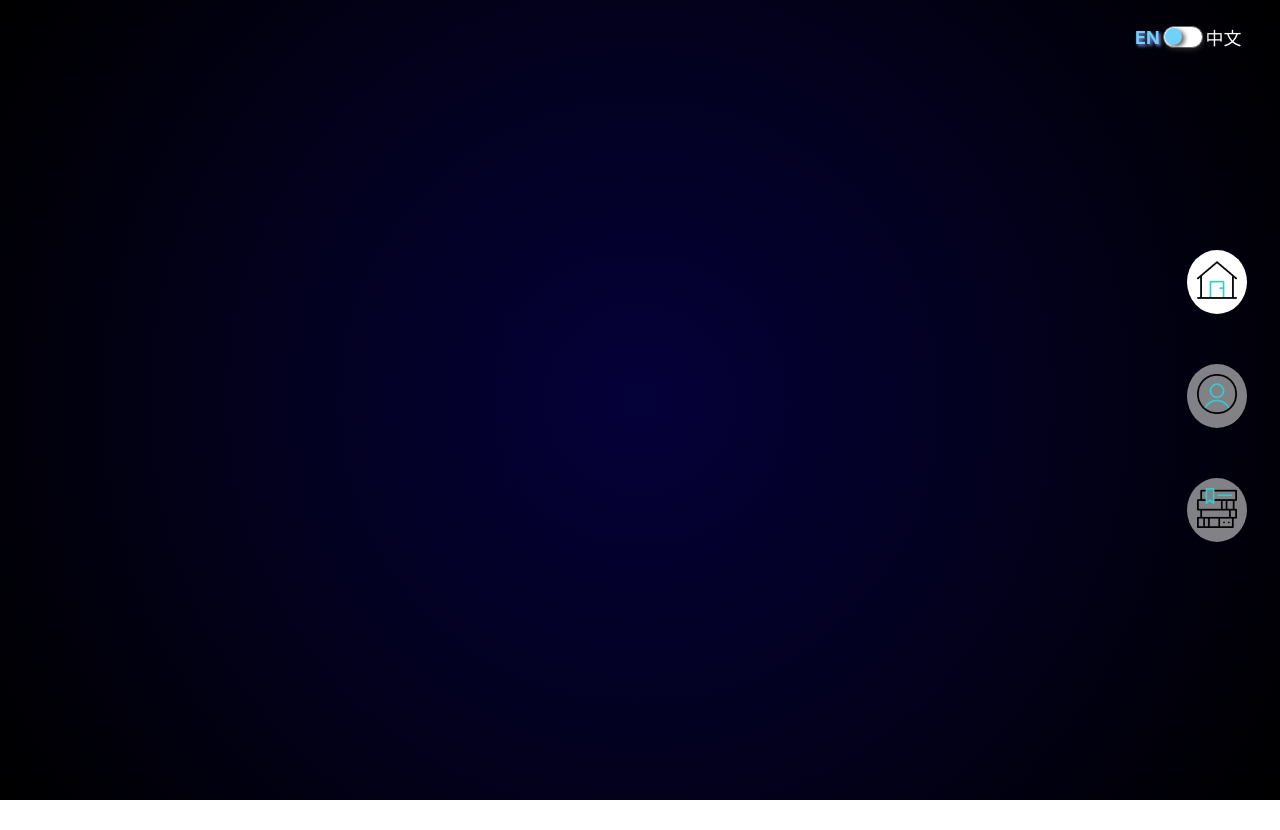
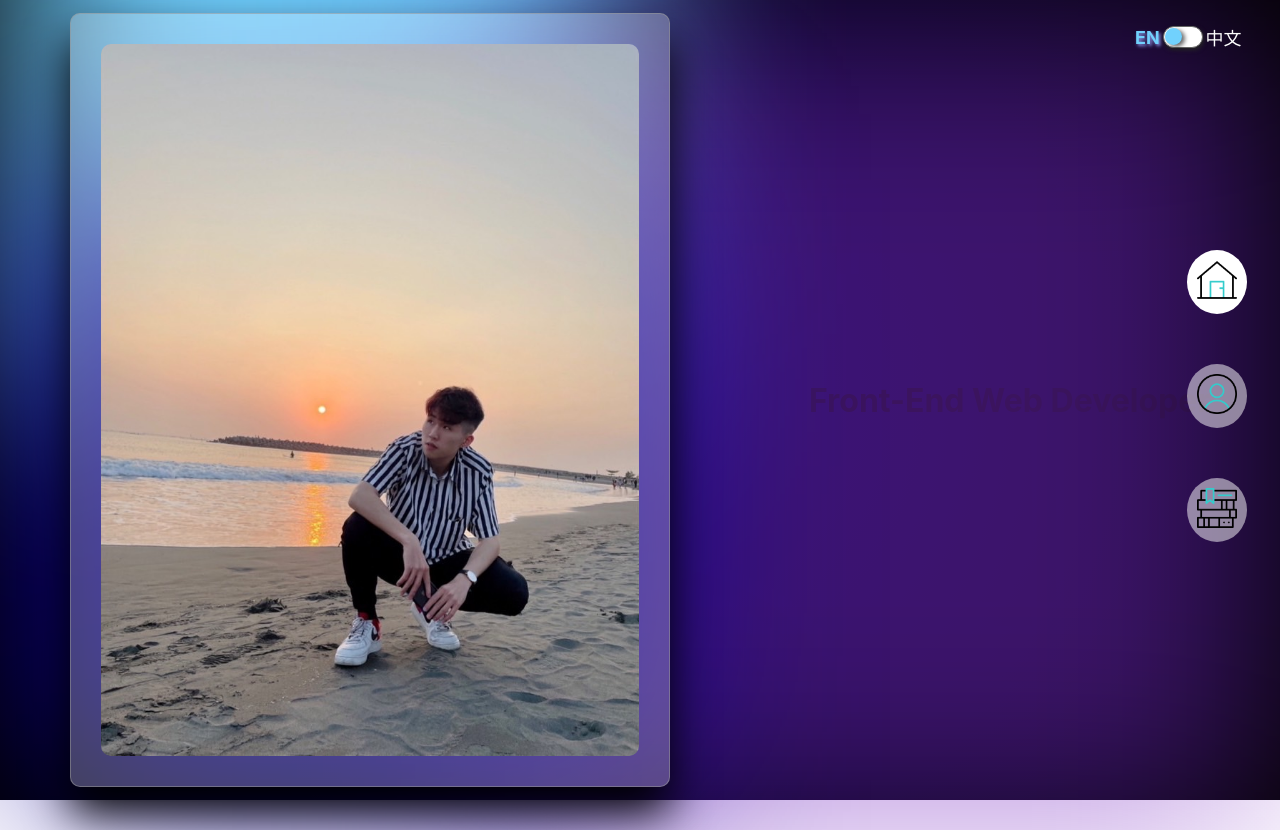
Before and after one commit to felff/personal-website, a Next.js app: page / in a window 1280 px wide. Before the commit the page ends 800 px from the top, so only its background shows below. Built offline with nearby package versions, Linux system fonts and the light colour scheme.

Commit message:
update home css

```diff
--- a/src/pages/home.tsx
+++ b/src/pages/home.tsx
@@ -1,13 +1,54 @@
 import React from 'react'
-import  Style  from '../styles/home.module.css'
+import Style from '../styles/home.module.css'
+import SELFIE from '../imgs/selfie.jpg'
 
 interface homeProp {
-    setCurrentPage:React.Dispatch<React.SetStateAction<string>>
+    setCurrentPage: React.Dispatch<React.SetStateAction<string>>
 }
 const home = ({ setCurrentPage }: homeProp) => {
     return (
-        <div className={Style.container}>
-
+        <div className={Style.bg}>
+            <div className={Style.color}></div>
+            <div className={Style.color}></div>
+            <div className={Style.color}></div>
+            <div className={Style.container}>
+                <div className={Style.selfie}>
+                    <img
+                        src={SELFIE.src}
+                        alt="selfie"
+                        className={Style.img}
+                        width="100%"
+                        height="100%"
+                    />
+                </div>
+            </div>
+            <div className={Style.about}>
+                <h1 className={Style.name}>
+                    <span>F</span>
+                    <span>r</span>
+                    <span>o</span>
+                    <span>n</span>
+                    <span>t</span>
+                    <span>-</span>
+                    <span>E</span>
+                    <span>n</span>
+                    <span>d</span>
+                    <span> </span>
+                    <span>W</span>
+                    <span>e</span>
+                    <span>b</span>
+                    <span> </span>
+                    <span>D</span>
+                    <span>e</span>
+                    <span>v</span>
+                    <span>e</span>
+                    <span>l</span>
+                    <span>o</span>
+                    <span>p</span>
+                    <span>e</span>
+                    <span>r</span>
+                </h1>
+            </div>
         </div>
     )
 }
--- a/src/styles/Home.module.css
+++ b/src/styles/Home.module.css
@@ -1,4 +1,60 @@
-.container{
+.bg {
+    display: flex;
+    justify-content: space-around;
+    align-items: center;
     width: 100%;
-    height: 100vh;
+    min-height: 100vh;
 }
+
+.color {
+    position: absolute;
+    filter: blur(100px);
+}
+
+.color:nth-child(1) {
+    top: -200px;
+    left: 20px;
+    width: 600px;
+    height: 600px;
+    background-color: rgb(113, 209, 253);
+}
+
+.color:nth-child(2) {
+    bottom: -30px;
+    right: 20px;
+    width: 800px;
+    height: 800px;
+    background-color: rgba(121, 42, 194, 0.486);
+}
+
+.color:nth-child(3) {
+    bottom: 20px;
+    left: 50px;
+    width: 600px;
+    height: 600px;
+    background-color: rgb(15, 0, 153);
+}
+
+
+.selfie {
+    width: 100%;
+    background-color: rgba(255, 255, 255, 0.253);
+    box-shadow: 0 25px 45px black;
+    padding: 30px;
+    display: flex;
+    justify-content: center;
+    align-items: center;
+    border-radius: 10px;
+    border: 1px solid rgba(151, 151, 151, 0.562);
+}
+
+.img {
+    border-radius: 10px;
+}
+
+@media (min-width:1140px) {
+    .container {
+        position: relative;
+        width: 600px;
+    }
+}
--- a/src/styles/index.module.css
+++ b/src/styles/index.module.css
@@ -1,6 +1,6 @@
 .container {
     background: radial-gradient(circle at center, rgb(5, 1, 58), rgb(0, 0, 0));
-    height: 100%;
+    min-height: 100%;
 }
 
 .checkBox {
```
Also changed, not shown: src/imgs/selfie.jpg (added).
